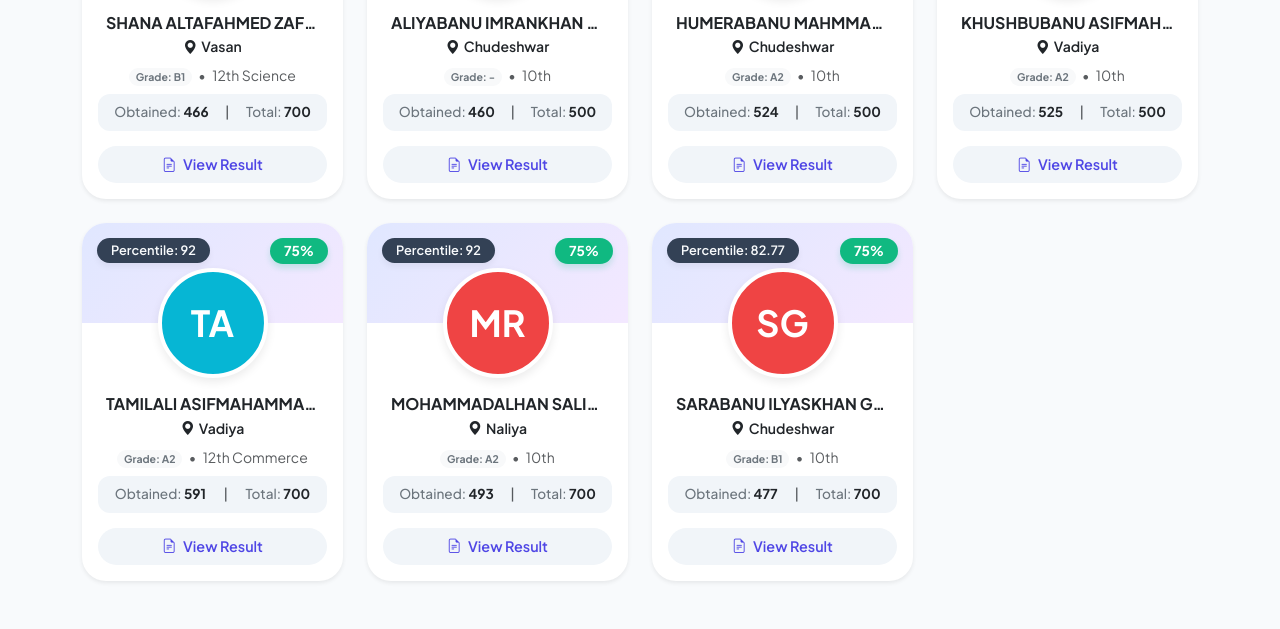
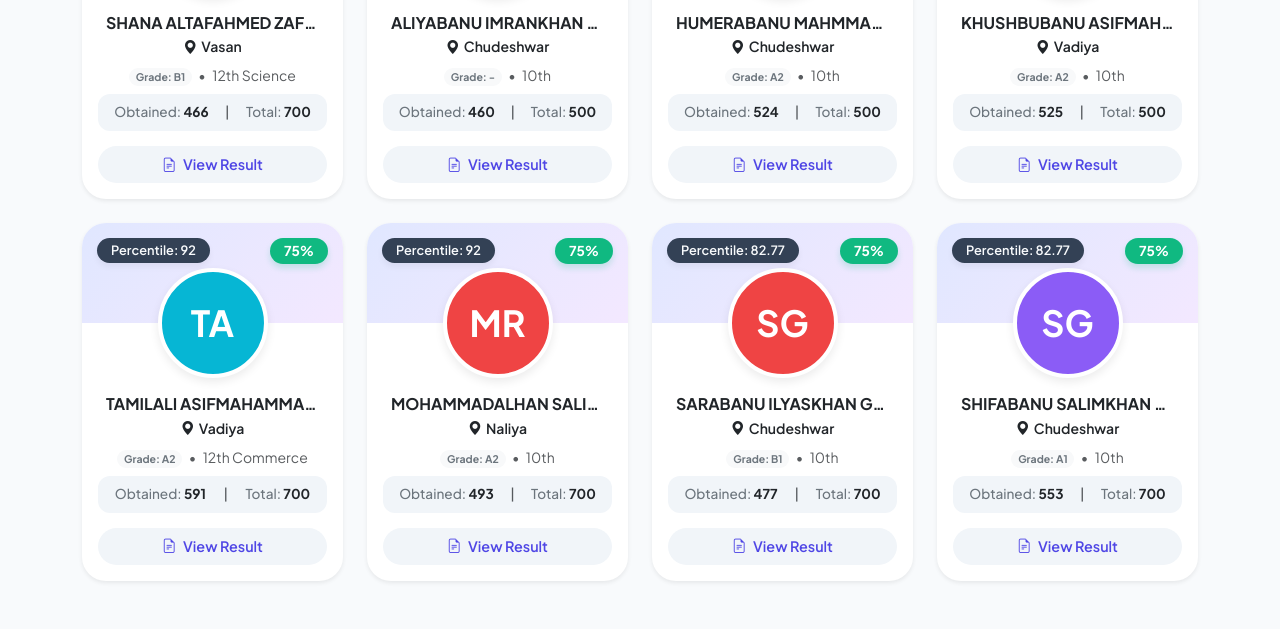
Before and after one commit to altaf7869/student_result_portal, a plain HTML site: page index.html in a window 1280 px wide. Shown: the part 705-1334 px from the top of the page. Drawn offline with nearby package versions, Linux system fonts and the light colour scheme.

Commit message:
first commit

```diff
--- a/index.html
+++ b/index.html
@@ -390,8 +390,8 @@ const students = [
         obtainedMarks: 466,
         totalMarks: 700,
         photo: "images/rahul.jpg",
-        result: "results/SHANA_ALTAFAHMED_ZAFRULLAKHAN_DAYMA.pdf",
-        type: "pdf"
+        result: "results/SHANA_ALTAFAHMED_ZAFRULLAKHAN_DAYMA.jpg",
+        type: "image"
     },
     {
         id: 2,
@@ -404,8 +404,8 @@ const students = [
         obtainedMarks: 460,
         totalMarks: 500,
         photo: "images/priya.jpg",
-        result: "results/ALIYABANU_IMRANKHAN_GHORI.pdf",
-        type: "pdf"
+        result: "results/ALIYABANU_IMRANKHAN_GHORI.jpg",
+        type: "image"
     },
     {
         id: 3,
@@ -418,8 +418,8 @@ const students = [
         obtainedMarks: 524,
         totalMarks: 500,
         photo: "images/arjun.jpg",
-        result: "results/HUMERABANU_MAHMMADSOYEB_GHORI.pdf",
-        type: "pdf"
+        result: "results/HUMERABANU_MAHMMADSOYEB_GHORI.jpg",
+        type: "image"
     },
     {
         id: 4,
@@ -432,8 +432,8 @@ const students = [
         obtainedMarks: 525,
         totalMarks: 500,
         photo: "images/neha.jpg",
-        result: "results/KHUSHBUBANU_ASIFMAHAMMAD_AFGHAN.pdf",
-        type: "pdf"
+        result: "results/KHUSHBUBANU_ASIFMAHAMMAD_AFGHAN.jpg",
+        type: "image"
     },
     {
         id: 5,
@@ -446,8 +446,8 @@ const students = [
         obtainedMarks: 591,
         totalMarks: 700,
         photo: "images/amit.jpg",
-        result: "results/TAMILALI_ASIFMAHAMMAD_AFGHAN.pdf",
-        type: "pdf"
+        result: "results/TAMILALI_ASIFMAHAMMAD_AFGHAN.jpg",
+        type: "image"
     },
     {
         id: 6,
@@ -460,8 +460,8 @@ const students = [
         obtainedMarks: 493,
         totalMarks: 700,
         photo: "images/amit.jpg",
-        result: "results/MOHAMMADALHAN_SALIMMAHAMMAD_RATHOD.pdf",
-        type: "pdf"
+        result: "results/MOHAMMADALHAN_SALIMMAHAMMAD_RATHOD.jpg",
+        type: "image"
     },
     {
         id: 7,
@@ -474,8 +474,22 @@ const students = [
         obtainedMarks: 477,
         totalMarks: 700,
         photo: "images/amit.jpg",
-        result: "results/SARABANU_ILYASKHAN_GHORI.pdf",
-        type: "pdf"
+        result: "results/SARABANU_ILYASKHAN_GHORI.jpg",
+        type: "image"
+    },
+    {
+        id: 8,
+        name: "SHIFABANU SALIMKHAN GHORI",
+        grade: "A1",
+        className: "10th",
+        village: "Chudeshwar",
+        percentile: 82.77,
+        percentage: 75,
+        obtainedMarks: 553,
+        totalMarks: 700,
+        photo: "images/amit.jpg",
+        result: "results/SHIFABANU_SALIMKHAN_GHORI.jpg",
+        type: "image"
     }
 ];
 
```
Also changed, not shown: results/ALIYABANU_IMRANKHAN_GHORI.jpg (added), results/HUMERABANU_MAHMMADSOYEB_GHORI.jpg (added), results/KHUSHBUBANU_ASIFMAHAMMAD_AFGHAN.jpg (added), results/MOHAMMADALHAN_SALIMMAHAMMAD_RATHOD.jpg (added), results/SARABANU_ILYASKHAN_GHORI.jpg (added), results/SHANA_ALTAFAHMED_ZAFRULLAKHAN_DAYMA.jpg (added), results/SHIFABANU_SALIMKHAN_GHORI.jpg (added), results/TAMILALI_ASIFMAHAMMAD_AFGHAN.jpg (added), 1 other file.
